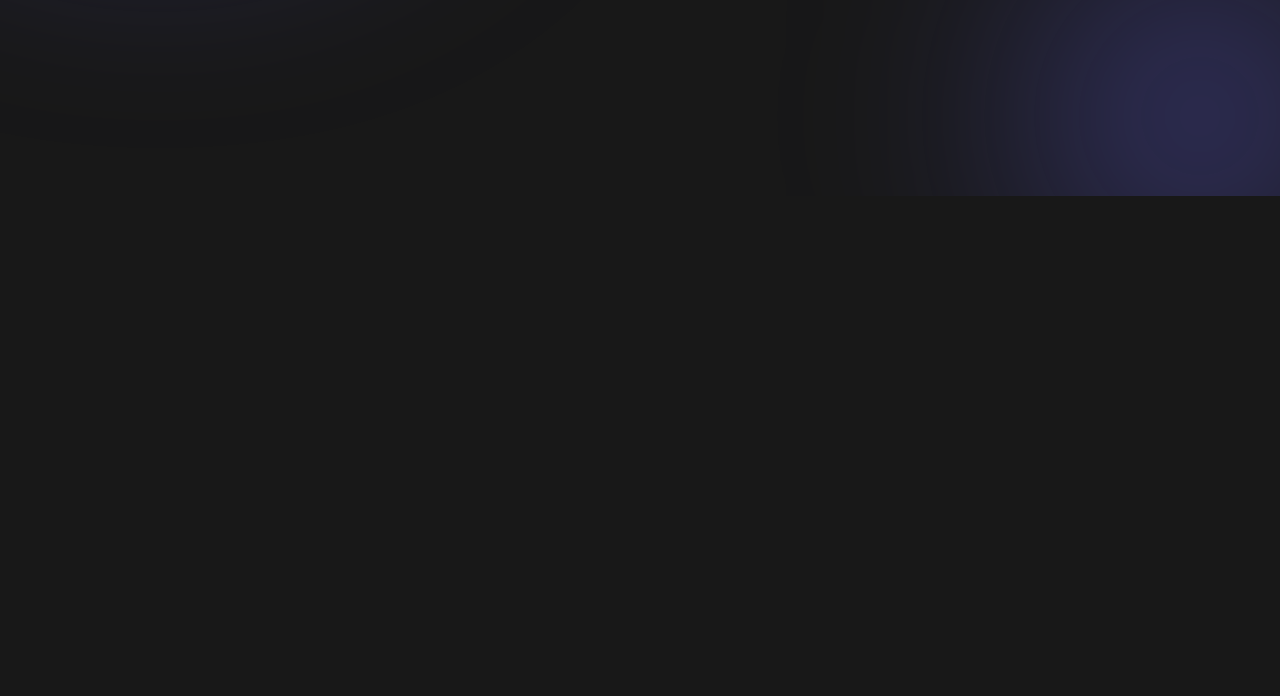
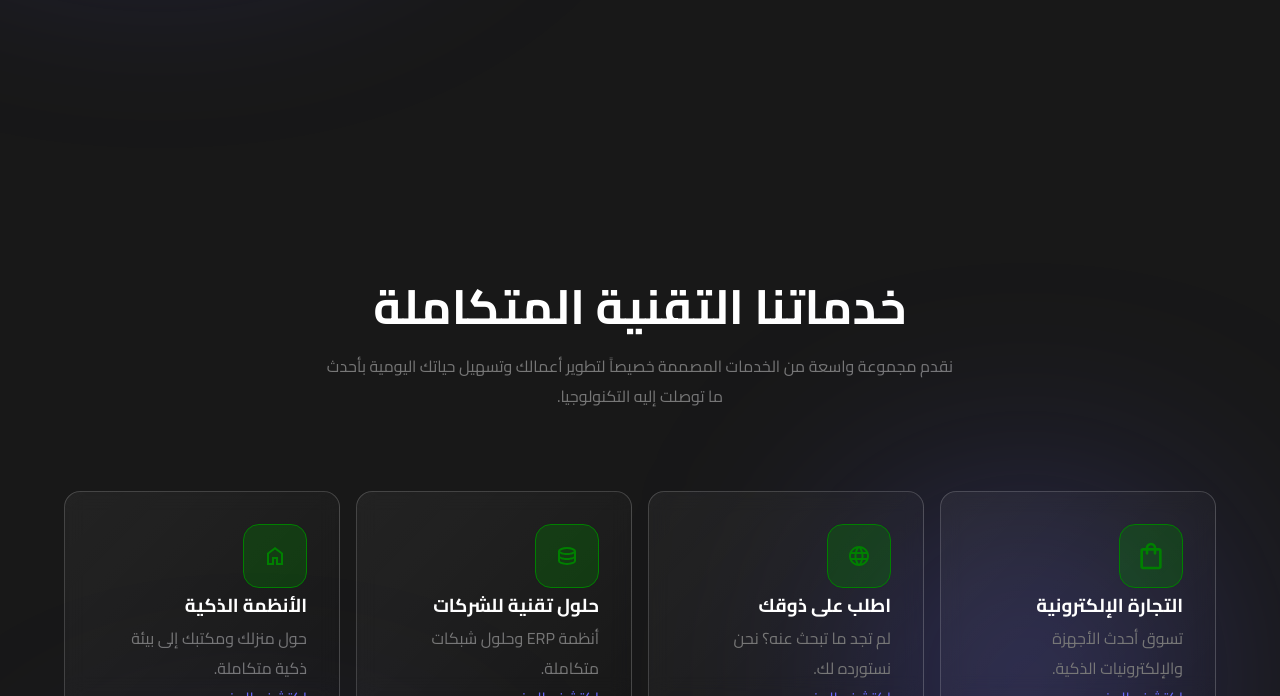
Before and after one commit to PatrickAminGH/MUZN, a plain HTML site: page index.html in a window 1280 px wide. Shown: the part 604-1300 px from the top of the page. Before the commit the page ends 800 px from the top, so only its background shows below. Drawn offline with Linux system fonts and the light colour scheme.

Commit message:
style.css

```diff
--- a/style.css
+++ b/style.css
@@ -25,13 +25,11 @@
 html,
 body {
     min-height: 100dvh;
-    height: fit-content;
-    height: 100%;
-    overflow-x: hidden;
+    overflow-x: clip;
 }
 
 body {
-    width: 100vw;
+    width: 100%;
     background-color: var(--dark-bg);
     font-family: "Cairo", sans-serif;
     color: var(--light-fn-cl);
```
